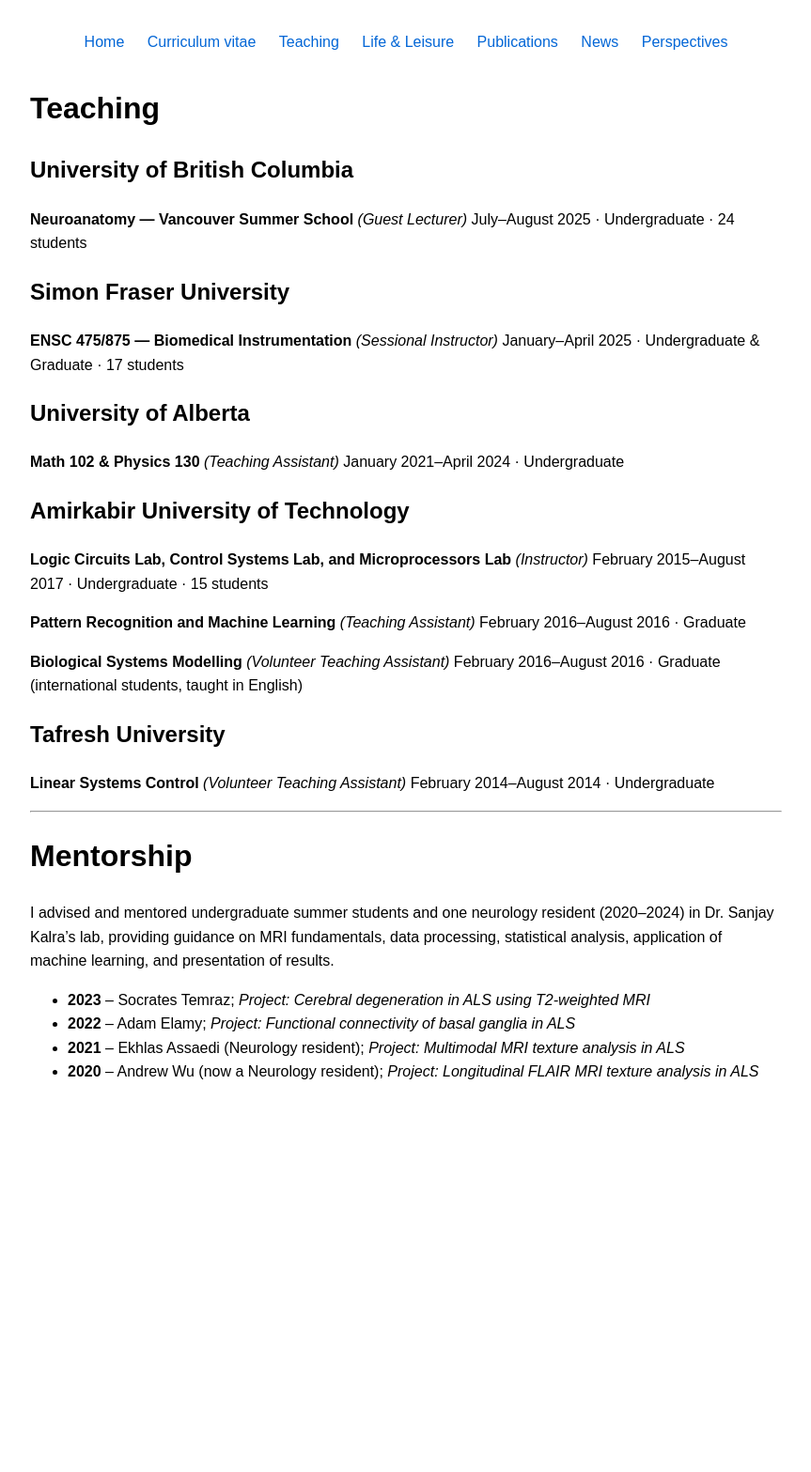
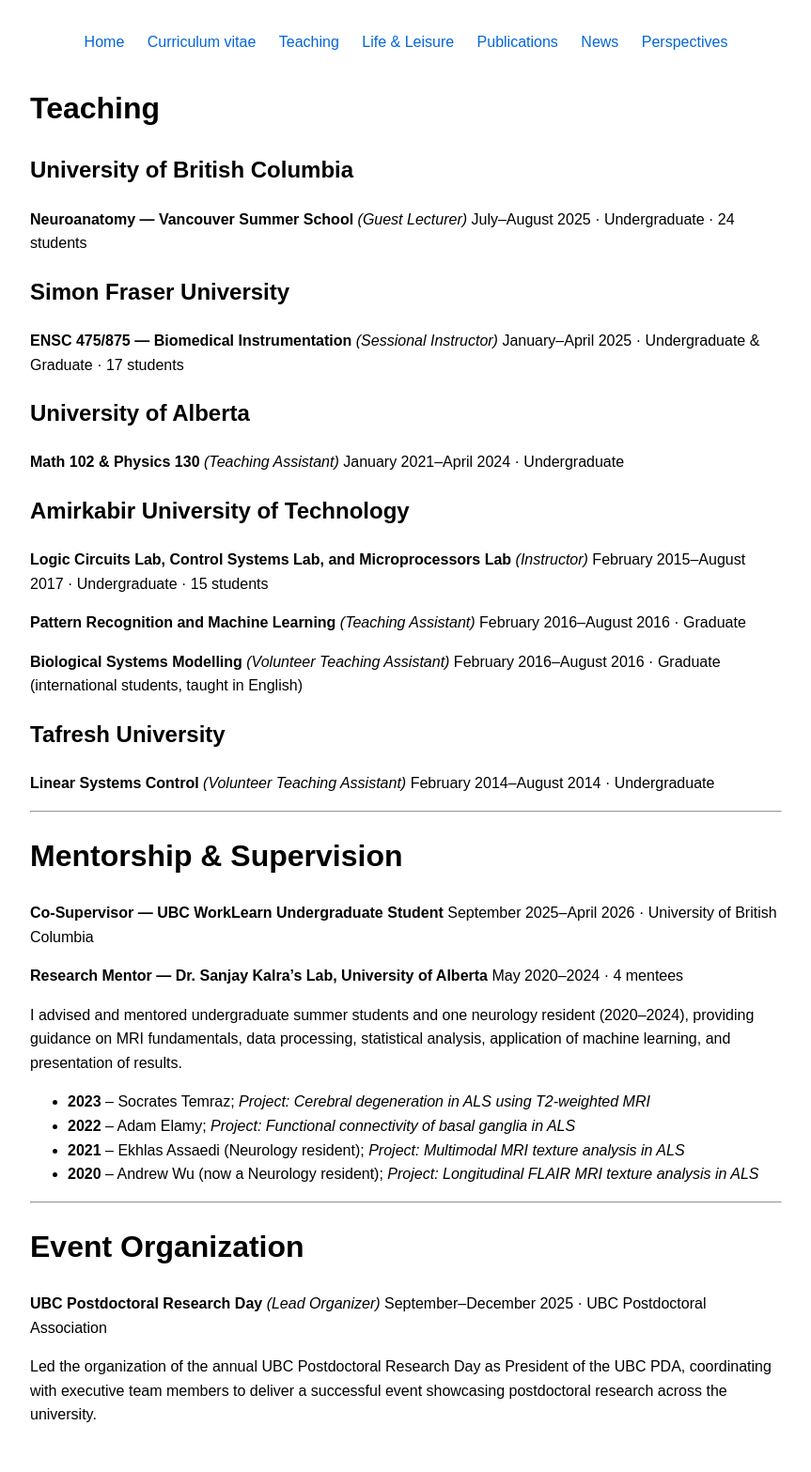
Before and after one commit to Pedram-Parnianpour/pedram-parnianpour.github.io, a Jekyll site: the page built from teaching.md, in a window 1280 px wide. Shown: the whole page at 94% size, without its empty margins (208-1071 px from the left). Built offline with Jekyll 4.4.1, drawn with Linux system fonts in a browser that asks for light colours; before the commit the page ends 1202 px from its top, so only the background shows below that.

Commit message:
Add WorkLearn co-supervision, Postdoctoral Research Day organizer

```diff
--- a/teaching.md
+++ b/teaching.md
@@ -38,11 +38,26 @@ February 2014–August 2014 · Undergraduate
 
 ---
 
-# Mentorship
+# Mentorship & Supervision
 
-I advised and mentored undergraduate summer students and one neurology resident (2020–2024) in Dr. Sanjay Kalra's lab, providing guidance on MRI fundamentals, data processing, statistical analysis, application of machine learning, and presentation of results.
+**Co-Supervisor — UBC WorkLearn Undergraduate Student**
+September 2025–April 2026 · University of British Columbia
+
+**Research Mentor — Dr. Sanjay Kalra's Lab, University of Alberta**
+May 2020–2024 · 4 mentees
+
+I advised and mentored undergraduate summer students and one neurology resident (2020–2024), providing guidance on MRI fundamentals, data processing, statistical analysis, application of machine learning, and presentation of results.
 
 * **2023** – Socrates Temraz; *Project: Cerebral degeneration in ALS using T2-weighted MRI*
 * **2022** – Adam Elamy; *Project: Functional connectivity of basal ganglia in ALS*
 * **2021** – Ekhlas Assaedi (Neurology resident); *Project: Multimodal MRI texture analysis in ALS*
 * **2020** – Andrew Wu (now a Neurology resident); *Project: Longitudinal FLAIR MRI texture analysis in ALS*
+
+---
+
+# Event Organization
+
+**UBC Postdoctoral Research Day** *(Lead Organizer)*
+September–December 2025 · UBC Postdoctoral Association
+
+Led the organization of the annual UBC Postdoctoral Research Day as President of the UBC PDA, coordinating with executive team members to deliver a successful event showcasing postdoctoral research across the university.
```
